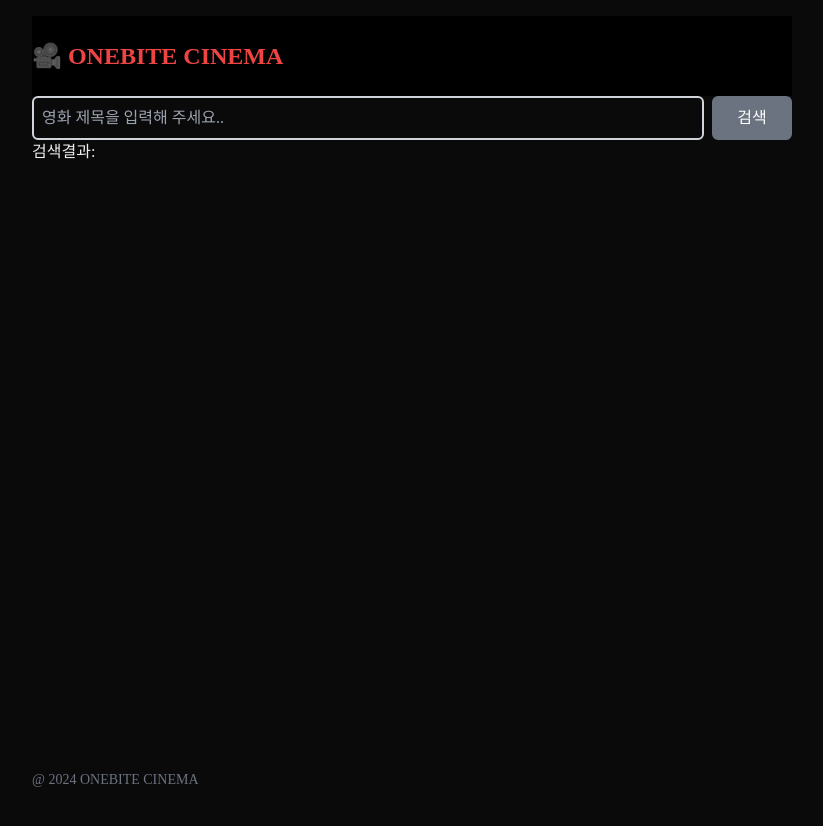
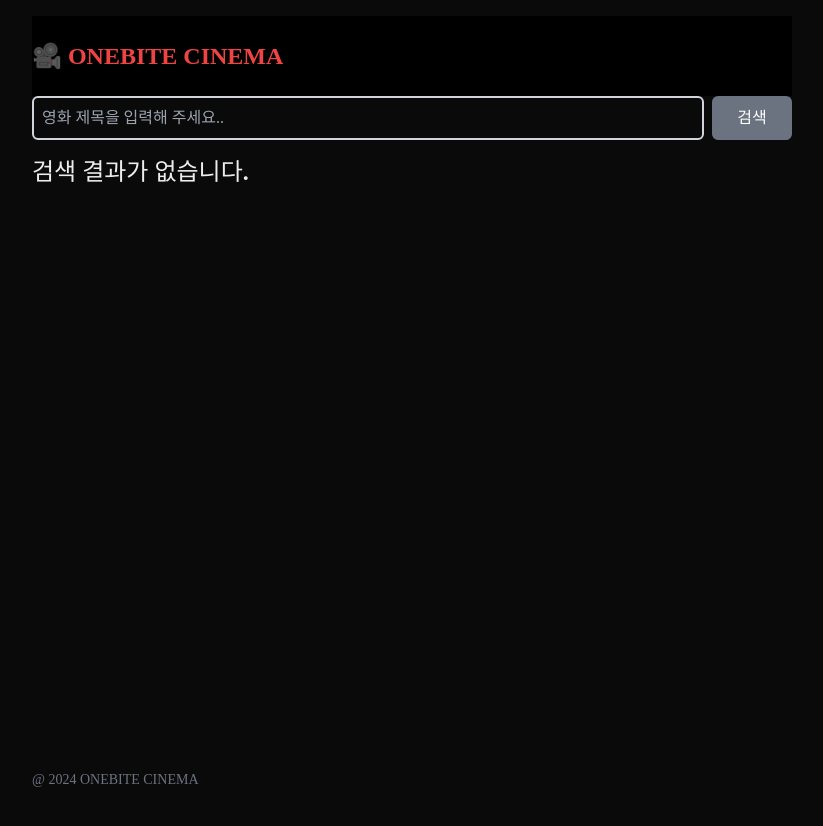
Before and after one commit to zeromountain/onebite-cinema-page, a Next.js app: page /search in a window 1280 px wide. Shown: the top 826 px of the page, without its empty margins (228-1051 px from the left). Before the commit the page ends 800 px from the top, so only its background shows below. Built offline with nearby package versions, Linux system fonts and the light colour scheme.

Commit message:
ui: add search page ui

```diff
--- a/src/pages/search/index.tsx
+++ b/src/pages/search/index.tsx
@@ -1,12 +1,51 @@
+import Image from "next/image";
+import Link from "next/link";
 import { useRouter } from "next/router";
 
+import { useEffect, useState } from "react";
+
 import SearchableLayout from "@/components/layout/searchable-layout";
+import dummyData from "@/mock/dummy.json";
+import { Movie } from "@/types";
 
 export default function SearchPage() {
   const router = useRouter();
   const { q } = router.query;
+  const [searchResults, setSearchResults] = useState<Movie[]>([]);
 
-  return <p>검색결과: {q}</p>;
+  useEffect(() => {
+    if (q && typeof q === "string") {
+      const results = dummyData.filter((movie) =>
+        movie.title.toLowerCase().includes(q.toLowerCase())
+      );
+      setSearchResults(results);
+    }
+  }, [q]);
+
+  return (
+    <div className="min-h-screen pt-4">
+      {searchResults.length > 0 ? (
+        <ul className="grid grid-cols-1 md:grid-cols-2 lg:grid-cols-3">
+          {searchResults.map((movie) => (
+            <li key={movie.id}>
+              <Link href={`/movie/${movie.id}`}>
+                <Image
+                  src={movie.posterImgUrl}
+                  alt={movie.title}
+                  objectFit="cover"
+                  width={300}
+                  height={400}
+                  className="rounded mb-2 hover:scale-105 transition-all duration-300 cursor-pointer"
+                />
+              </Link>
+            </li>
+          ))}
+        </ul>
+      ) : (
+        <p className="text-2xl font-bold">검색 결과가 없습니다.</p>
+      )}
+    </div>
+  );
 }
 
 SearchPage.getLayout = (page: React.ReactNode) => (
```
